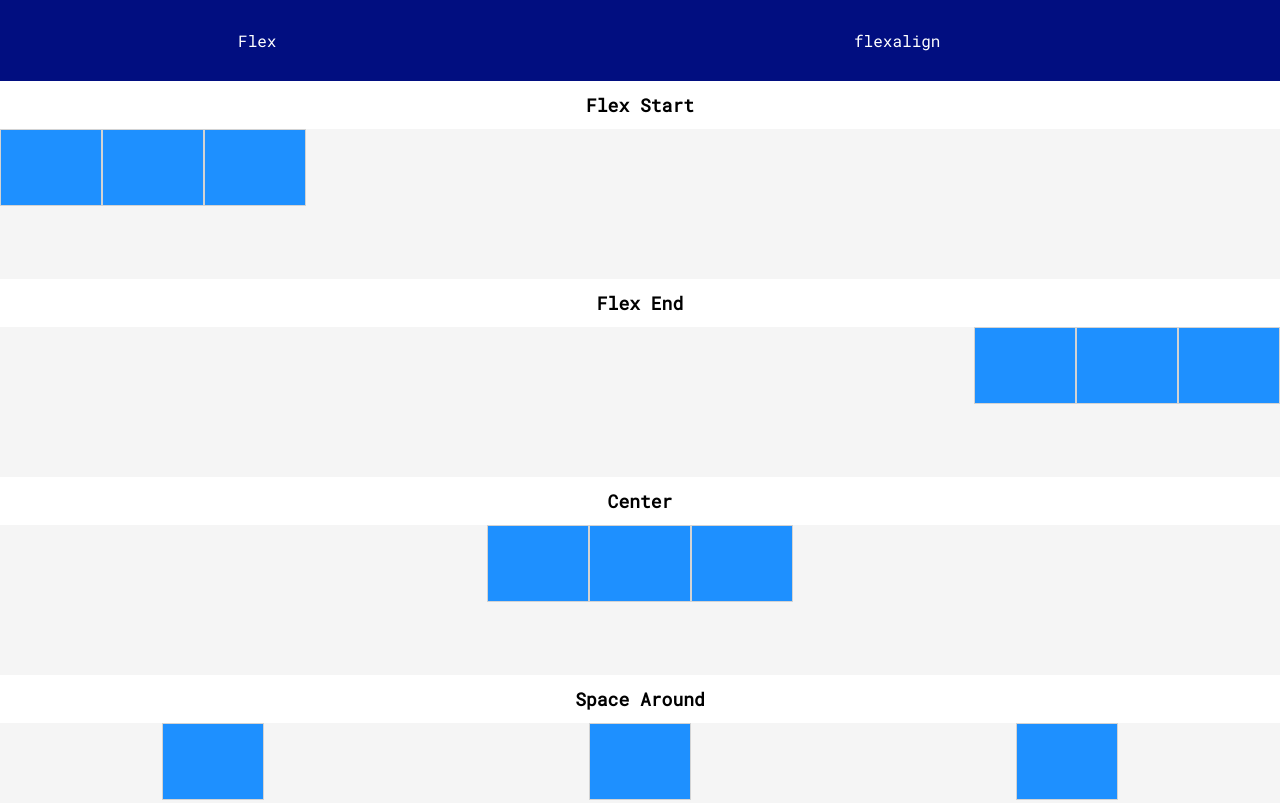
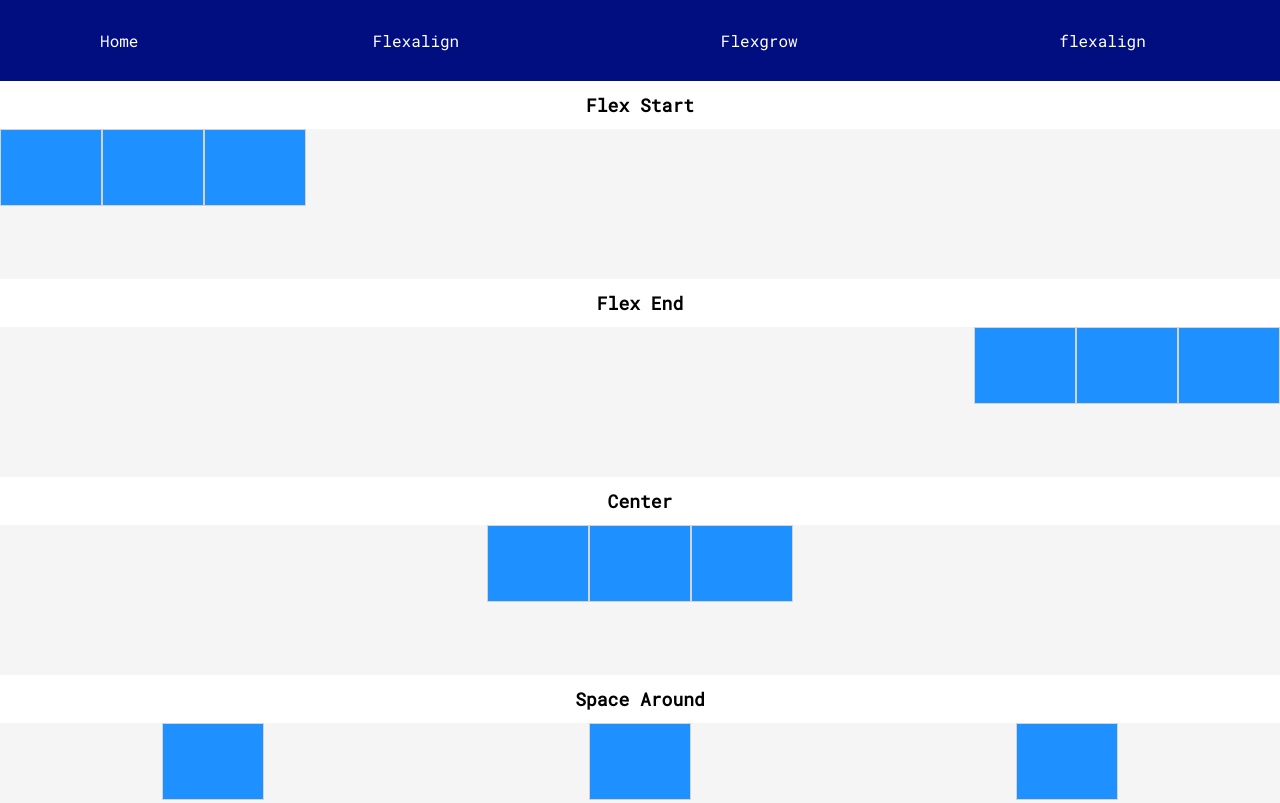
Before and after one commit to brandonslopez/brandonslopez.github.io, a plain HTML site: page flex.html in a window 1280 px wide. Shown: the top 803 px of the page. Drawn offline with Linux system fonts and the light colour scheme.

Commit message:
Update flex.html

```diff
--- a/flex.html
+++ b/flex.html
@@ -10,8 +10,10 @@
 <body>
   <nav>
      <ul class="breadcrumb">
-      <li><a href="#">Flex</a></li>
-      <li><a href="flexalign.html">flexalign</a></li>
+      <li><a href="index.html">Home</a></li>
+      <li><a href="flexalign.html">Flexalign</a></li>
+       <li><a href="flexgrow.html">Flexgrow</a></li>
+       <li><a href="flexalign.html">flexalign</a></li>
     </ul>
   </nav>
   <h1>Flex Start</h1>
```
